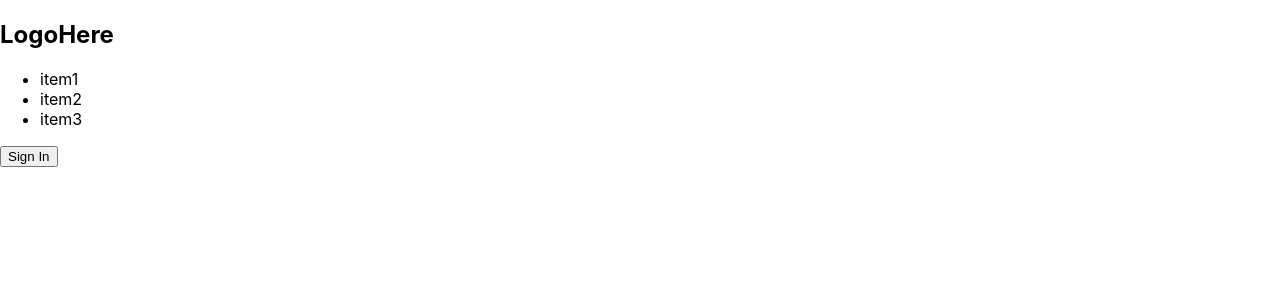
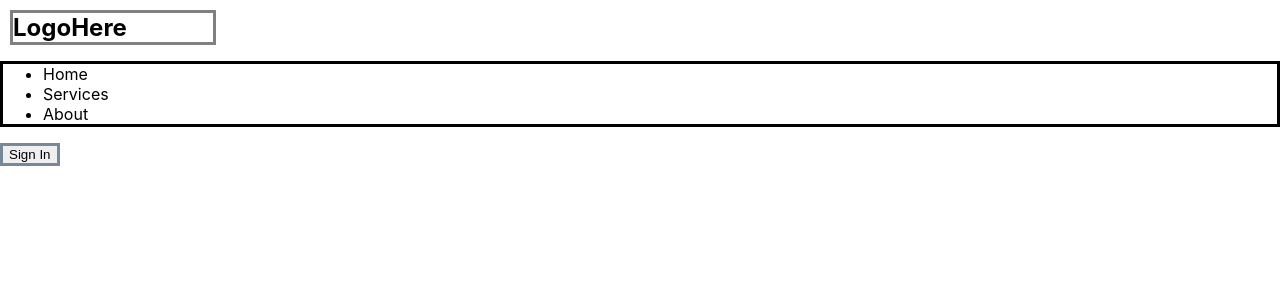
Before and after one commit to wenkuchen/ezdv2021feb, a React (Create React App) app: page / in a window 1280 px wide. Shown: the top 300 px of the page. Built offline with nearby package versions, Linux system fonts and the light colour scheme.

Commit message:
using MenuItems.map() to list menu items in navMenu.js

```diff
--- /dev/null
+++ b/src/components/menuItems/menuItems.js
@@ -0,0 +1,7 @@
+const MenuItems = [
+        {title:"Home", url:"/"},
+        {title:"Services", url:"/services"},
+        {title:"About", url:"/about"}
+    ];
+
+export default MenuItems;
--- a/src/components/nav/navMenu.js
+++ b/src/components/nav/navMenu.js
@@ -1,11 +1,16 @@
 import React from 'react';
+import MenuItems from '../menuItems/menuItems';
 
-function NavMenu () {
+const NavMenu = () => {
+    console.log(MenuItems);
   return (
     <ul className='nav-links'>
-        <li className='menu-item'>item1</li>
-        <li className='menu-item'>item2</li>
-        <li className='menu-item'>item3</li>
+        {
+        MenuItems.map(
+            (item, index) =>
+                <li>{item.title}</li>
+             )
+        }
     </ul>
   );
 }
--- a/src/index.css
+++ b/src/index.css
@@ -11,6 +11,20 @@ body {
   -moz-osx-font-smoothing: grayscale;
 }
 
+h1 {
+  margin: 10px;
+  padding: 0;
+  width: 200px;
+  border: solid grey;
+}
+ul {
+  border: solid black;
+}
+button {
+  margin: 0;
+  border: solid lightslategray;
+}
+
 code {
   font-family: source-code-pro, Menlo, Monaco, Consolas, 'Courier New',
     monospace;
```
